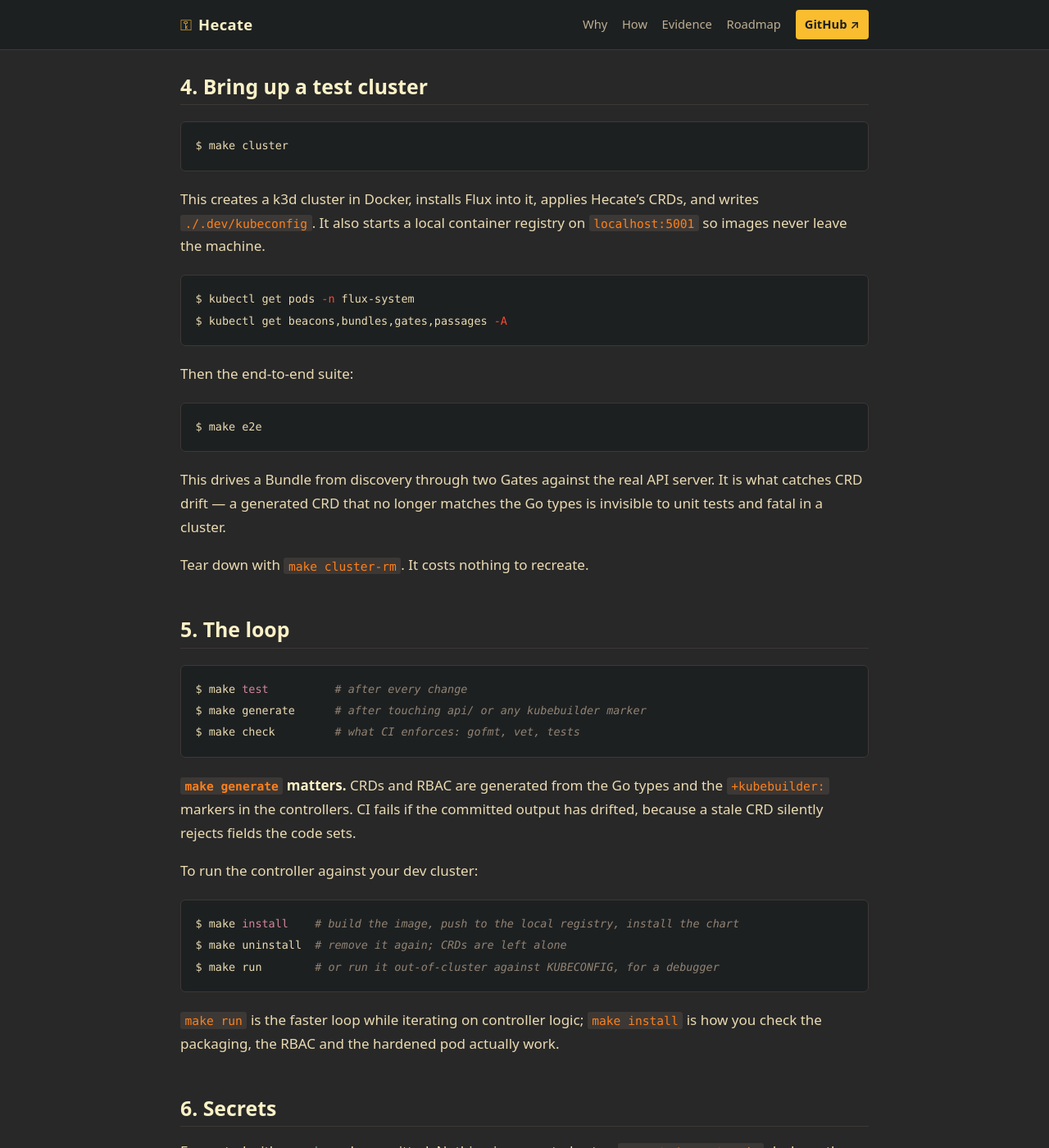
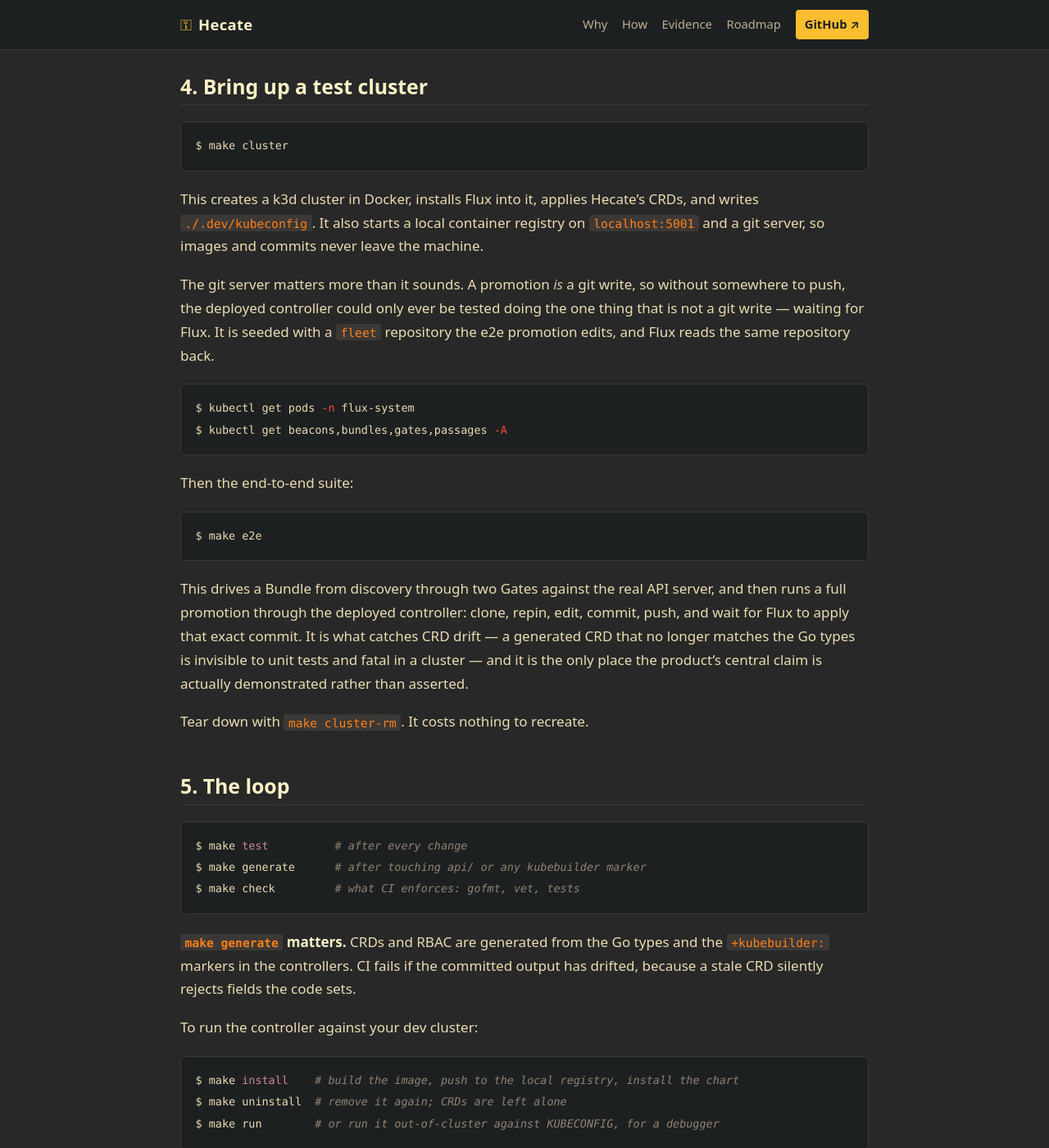
Before and after one commit to olafkfreund/Hecate, a Jekyll site: the page built from docs/ONBOARDING.md, in a window 1280 px wide and 1400 px high, scrolled down 2298 px. Shown: the whole window at 82% size. Built offline with Jekyll 4.4.1, drawn with Linux system fonts in a browser that asks for light colours; our own code applies the rules of GitHub Pages for plain Markdown files.

Commit message:
Prove a promotion actually works in a cluster
Ten steps exist. The deployed controller had only ever run one of them —
flux-wait — so "a Passage writes to git; Flux syncs; Hecate reads the result
back", the sentence the whole design rests on, was demonstrated nowhere. The git
steps were tested against local repositories, which does not exercise the
container's read-only root filesystem, the scratch volume, RBAC for reading a
credentials Secret, or a git host that authenticates.

The dev cluster now runs a git server, seeded with a fleet repository. Gitea
rather than `git daemon`: the lighter option serves git:// only, which Flux does
not accept, and an anonymous server would not exercise the credentialsRef path
where real users break.

The new e2e test is the README example as a running system — clone, set-image,
edit-yaml, commit, push, flux-reconcile, flux-wait on
`${{ steps.commit.sha }}` — and it asserts on the ConfigMap Flux applied rather
than on Hecate's own account of itself. Flux, which has never heard of Hecate,
ends up applying the commit Hecate pushed.

It found a real bug on its first run. `make install` built and pushed
`hecate-controller:dev`, then ran `helm upgrade` — but the Deployment spec was
unchanged, so Kubernetes never restarted the pod, and imagePullPolicy=Always
does not help because it only applies when a pod is created. Every local
`make e2e` since the git steps landed had been testing a stale binary; the
failure message was `no step named "git-clone" is registered (available:
[flux-wait])`. CI was unaffected — a fresh cluster creates a new pod each run —
which is exactly why nobody noticed. Each build now gets its own tag, because
two different builds sharing one tag was the actual mistake.

Co-Authored-By: Claude Opus 5 <noreply@anthropic.com>
Claude-Session: https://claude.ai/code/session_01VXmrSnLVNypaTB5z9KJCkY

````diff
--- a/docs/ONBOARDING.md
+++ b/docs/ONBOARDING.md
@@ -101,7 +101,14 @@ $ make cluster
 
 This creates a k3d cluster in Docker, installs Flux into it, applies Hecate's
 CRDs, and writes `./.dev/kubeconfig`. It also starts a local container registry
-on `localhost:5001` so images never leave the machine.
+on `localhost:5001` and a git server, so images and commits never leave the
+machine.
+
+The git server matters more than it sounds. A promotion *is* a git write, so
+without somewhere to push, the deployed controller could only ever be tested
+doing the one thing that is not a git write — waiting for Flux. It is seeded
+with a `fleet` repository the e2e promotion edits, and Flux reads the same
+repository back.
 
 ```console
 $ kubectl get pods -n flux-system
@@ -115,8 +122,11 @@ $ make e2e
 ```
 
 This drives a Bundle from discovery through two Gates against the real API
-server. It is what catches CRD drift — a generated CRD that no longer matches
-the Go types is invisible to unit tests and fatal in a cluster.
+server, and then runs a full promotion through the deployed controller: clone,
+repin, edit, commit, push, and wait for Flux to apply that exact commit. It is
+what catches CRD drift — a generated CRD that no longer matches the Go types is
+invisible to unit tests and fatal in a cluster — and it is the only place the
+product's central claim is actually demonstrated rather than asserted.
 
 Tear down with `make cluster-rm`. It costs nothing to recreate.
 
````
Also changed, not shown: scripts/git-server.yaml (added, +68 -0 lines), .github/workflows/e2e.yml, 3 other files.
